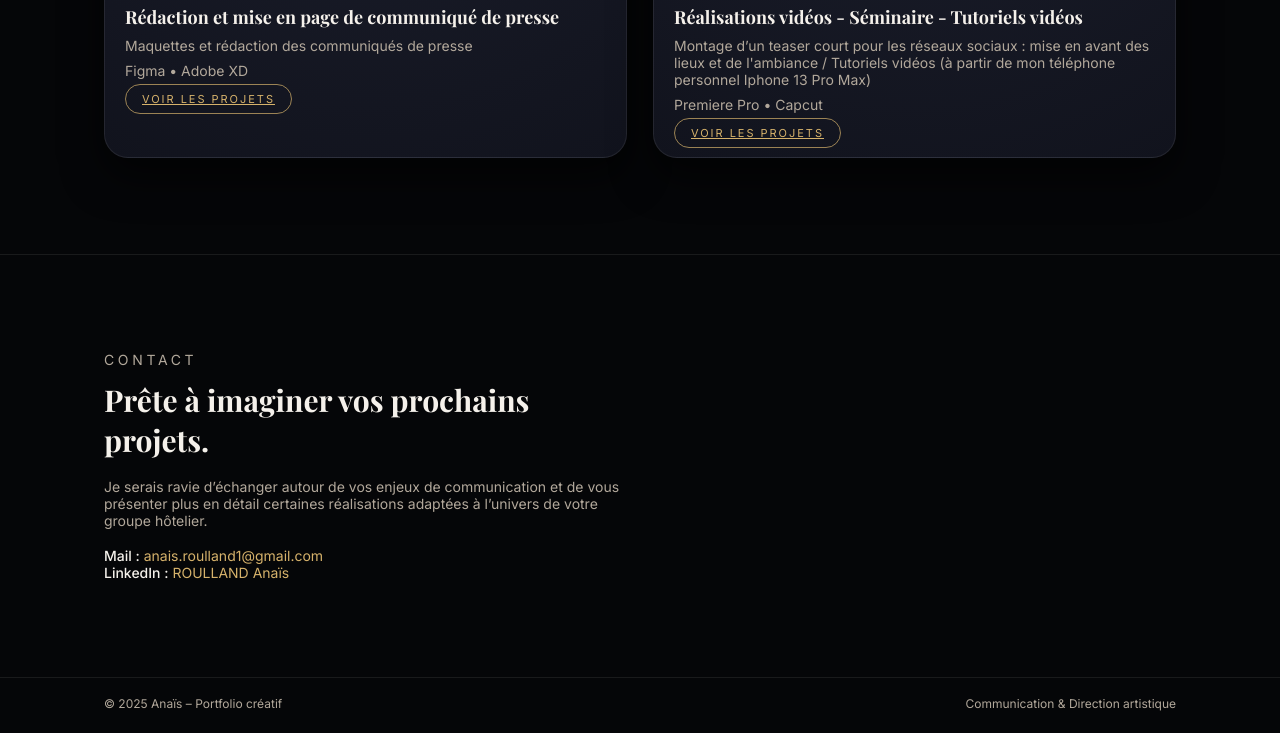
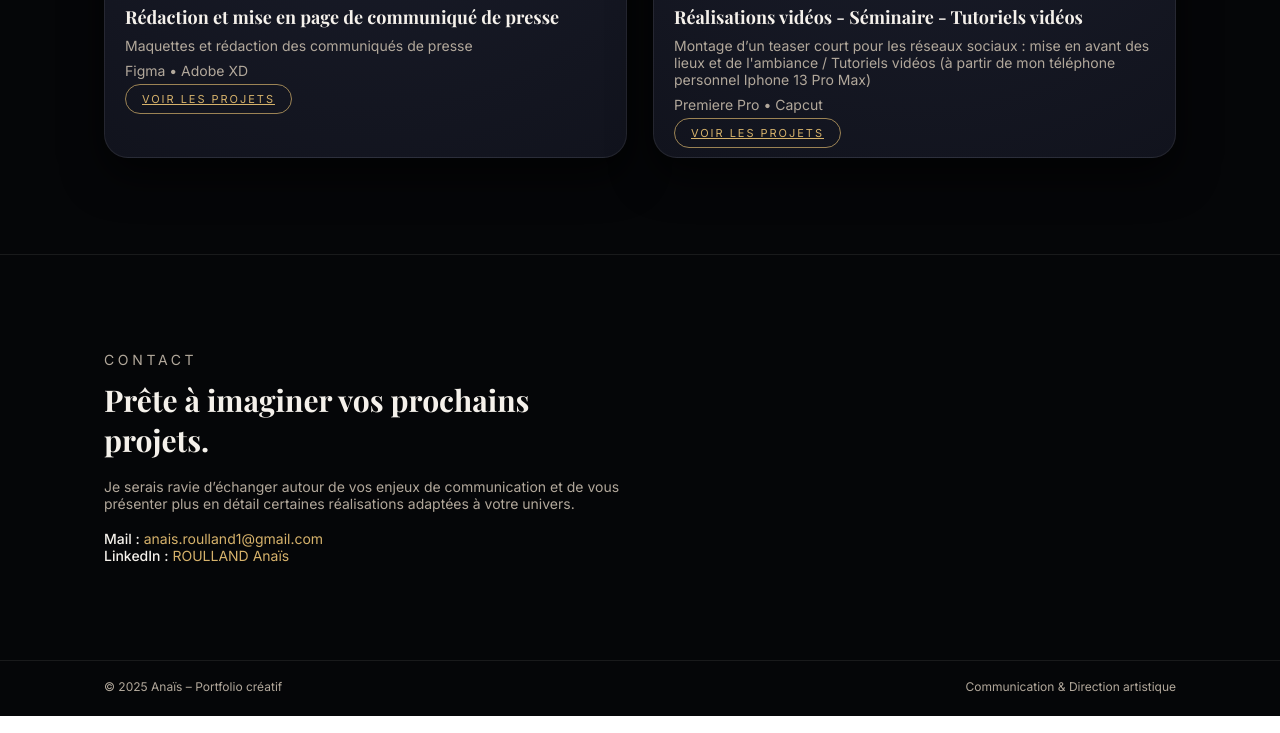
Before and after one commit to anaisroulland1/portfolio-anais1, a plain HTML site: page index.html in a window 1280 px wide. Shown: the part 2608-3341 px from the top of the page. Drawn offline with nearby package versions, Linux system fonts and the light colour scheme.

Commit message:
Update index.html

```diff
--- a/index.html
+++ b/index.html
@@ -282,7 +282,7 @@
             <p>
               Je serais ravie d’échanger autour de vos enjeux de communication
               et de vous présenter plus en détail certaines réalisations
-              adaptées à l’univers de votre groupe hôtelier.
+              adaptées à votre univers.
             </p>
             <div class="contact-infos">
               <p>
```
